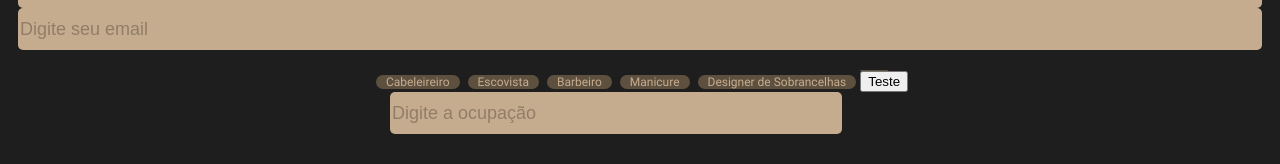
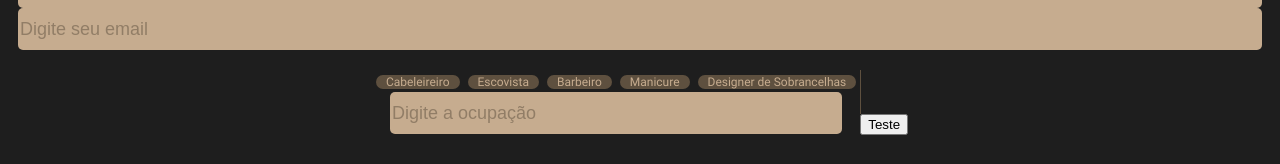
Before and after one commit to Lucas-Pozzif/Schedule-software, a React (Create React App) app in the folder schedule-software-web/: page /p/edit in a window 1280 px wide. Shown: the part 294-458 px from the top of the page. Built offline with nearby package versions, Linux system fonts and the light colour scheme.

Commit message:
line can now be vertical

```diff
--- a/schedule-software-web/src/components/line/line.css
+++ b/schedule-software-web/src/components/line/line.css
@@ -1,7 +1,12 @@
-.line{
+.vertical-line{
+    height: calc(100% - 20px);
+    width: 1px;
+    background-color: var(--terciary-color);
+    z-index: 1;
+}
+.horizontal-line{
     height: 1px;
     width: calc(100% - 20px);
     background-color: var(--terciary-color);
-    border-radius: 1px;
     z-index: 1;
 }
--- a/schedule-software-web/src/components/line/line.jsx
+++ b/schedule-software-web/src/components/line/line.jsx
@@ -1,10 +1,11 @@
 import './line.css'
 
-export function Line(){
+export function Line({
+    vertical
+}) {
 
-    return(
-        <div className="line">
-
+    return (
+        <div className={`${vertical ? 'vertical-line' : 'horizontal-line'}`}>
         </div>
     )
 }
```
